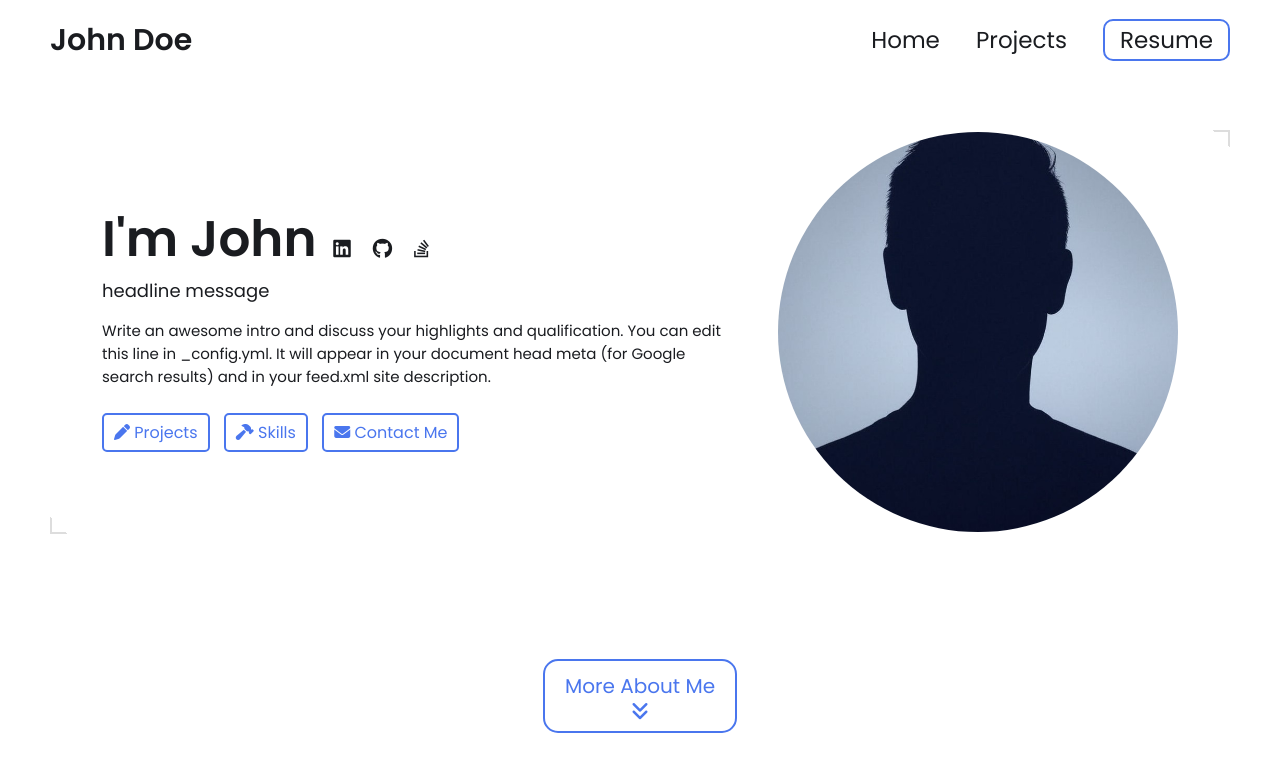
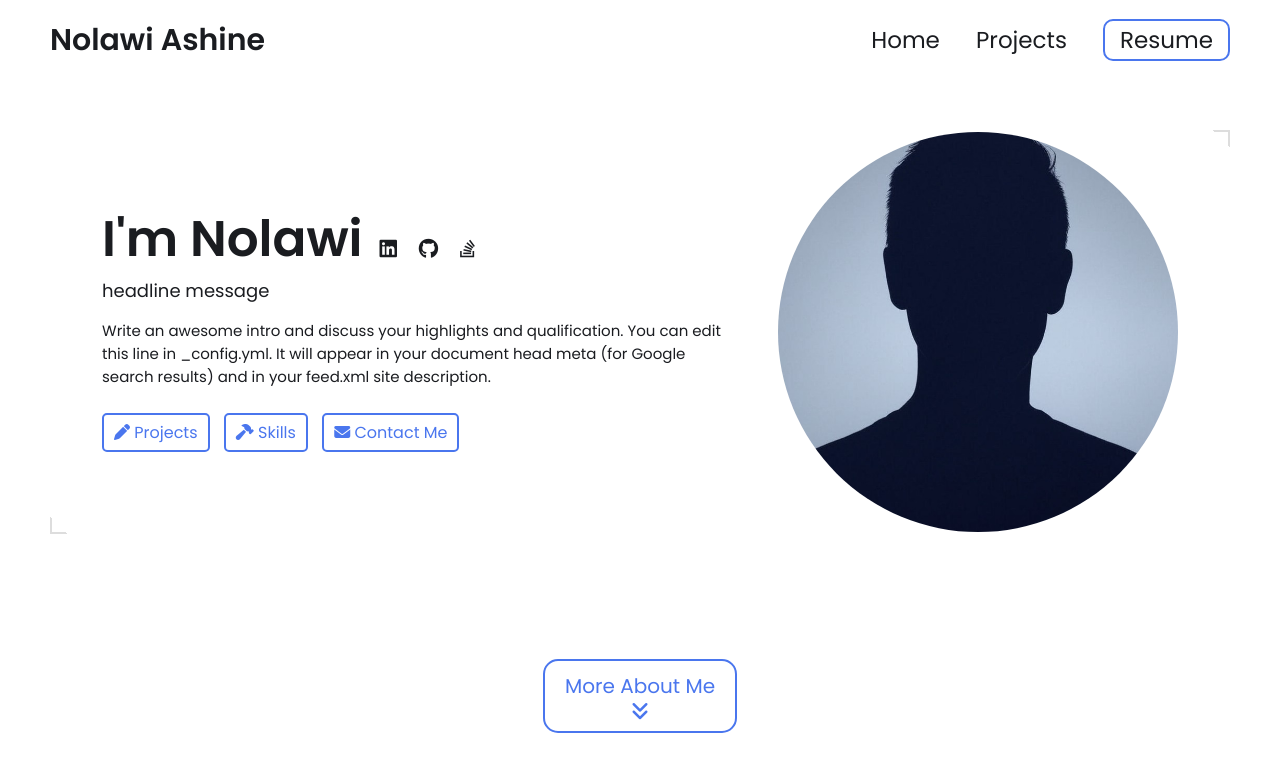
Before and after one commit to nolawiashine19-ship-it/nolawiashine19-ship-it.github.io, a Jekyll site: the page built from index.html, in a window 1280 px wide and 900 px high. Shown: the top 772 px of the window. Built offline with Jekyll 4.4.1, drawn with Linux system fonts in a browser that asks for light colours.

Commit message:
Update _config.yml

```diff
--- a/_config.yml
+++ b/_config.yml
@@ -12,7 +12,7 @@ title: Nolawi Ashine's Portfolio # This is what shows up in the tab of the brows
 
 
 # Hero Section
-name: John Doe
+name: Nolawi Ashine
 headline: headline message
 description: >- # dont remove this line. this will ignore all new lines until the next section
   Write an awesome intro and discuss your highlights and qualification. You can edit this
```
